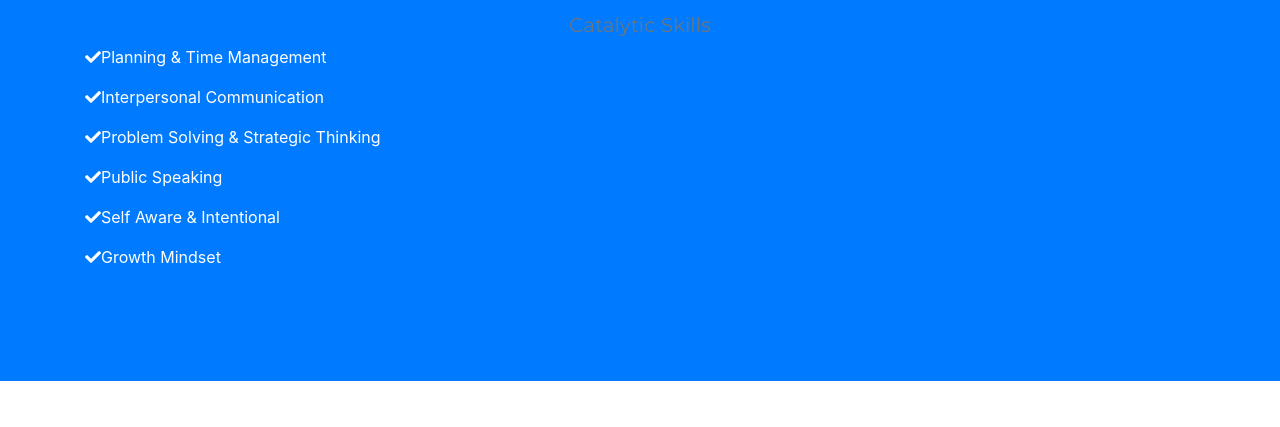
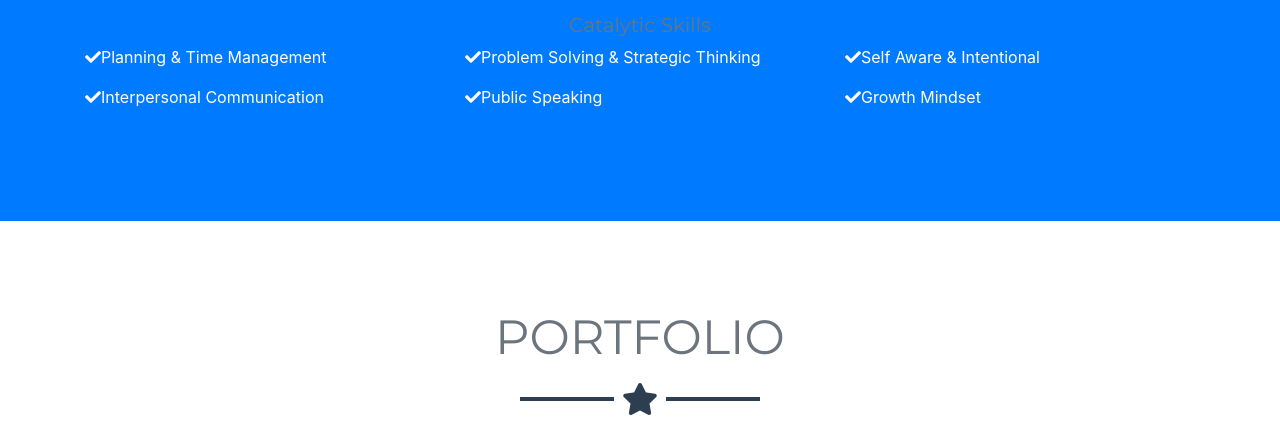
Before and after one commit to jessigu/portfolio-site, a website with bundled scripts: page index.html in a window 1280 px wide. Shown: the part 1900-2327 px from the top of the page. Built offline with nearby package versions, Linux system fonts and the light colour scheme.

Commit message:
cat skills... columns

```diff
--- a/index.html
+++ b/index.html
@@ -114,14 +114,10 @@
           <p><i class="fa-align-center fa fa-check"></i>Planning &amp; Time Management</p>
           <p><i class="fa-align-center fa fa-check"></i>Interpersonal Communication</p>
         </div>
-    </div>
-    <div class="row">
           <div class="col-md-6 col-lg-4">
           <p><i class="fa-align-center fa fa-check"></i>Problem Solving &amp; Strategic Thinking</p>
           <p><i class="fa-align-center fa fa-check"></i>Public Speaking</p>
         </div>
-    </div>
-    <div class="row">
         <div class="col-md-6 col-lg-4">
           <p><i class="fa-align-center fa fa-check"></i>Self Aware &amp; Intentional</p>
           <p><i class="fa-align-center fa fa-check"></i>Growth Mindset</p>
```
Lines whose indentation alone changed are shown as unchanged.
